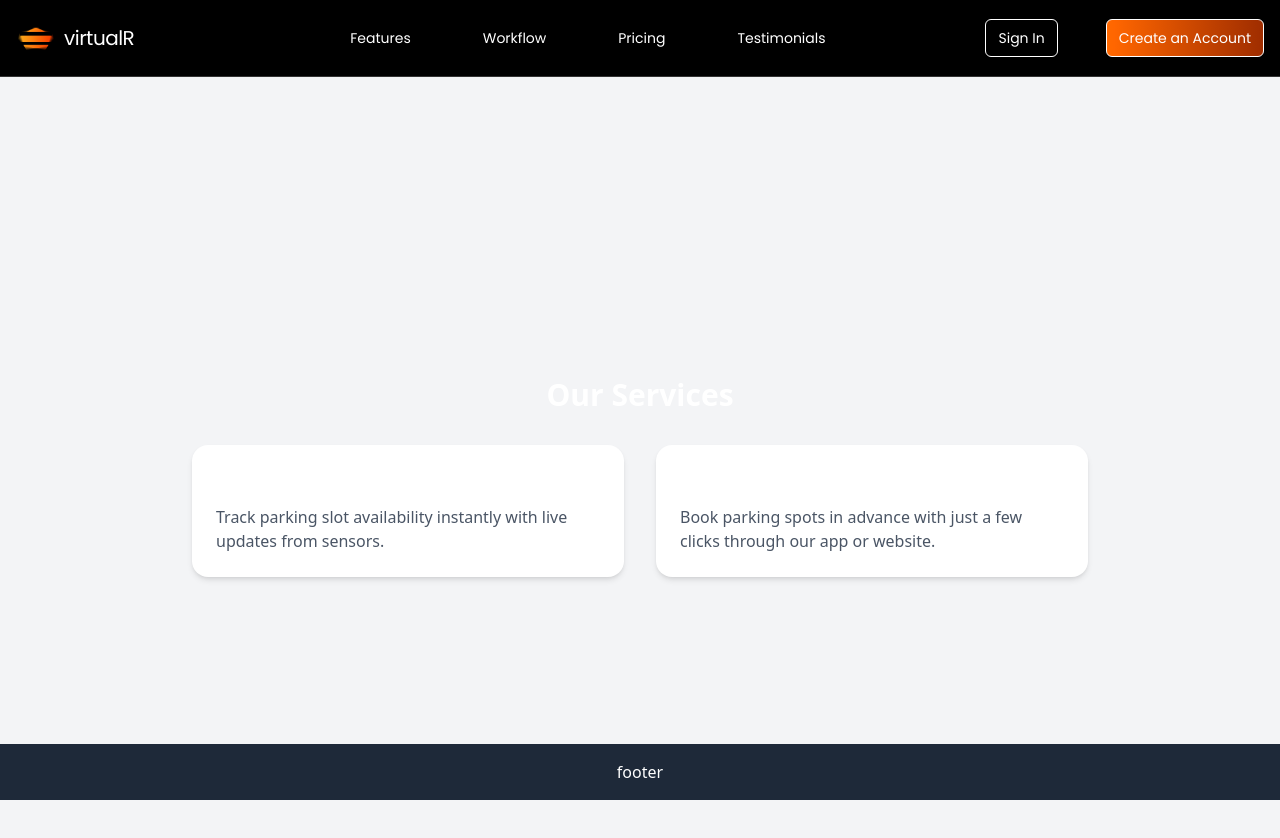
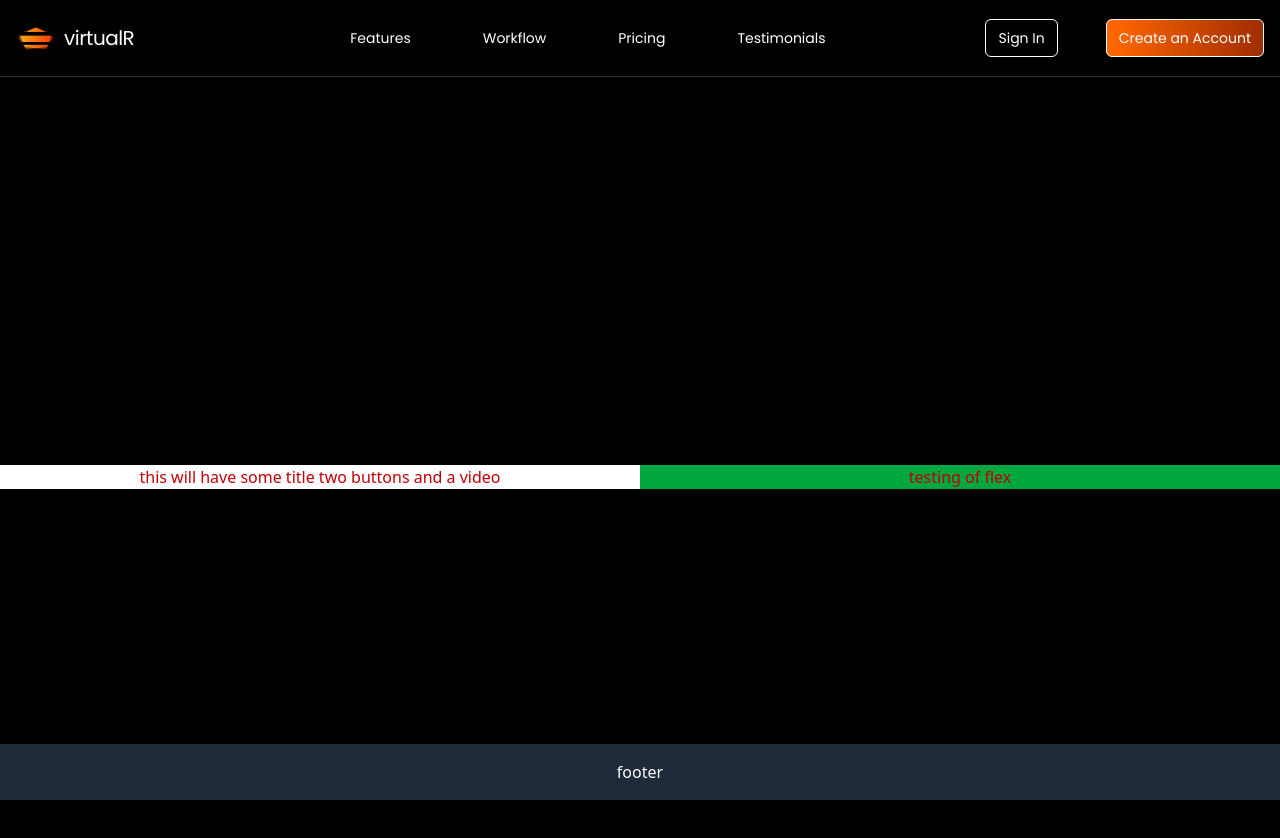
Before and after one commit to prashant9850/first-app, a React (Vite) app: page / in a window 1280 px wide. Shown: the top 838 px of the page. Built offline with nearby package versions, Linux system fonts and the light colour scheme.

Commit message:
main body work

```diff
--- a/src/App.jsx
+++ b/src/App.jsx
@@ -2,13 +2,14 @@ import viteLogo from "/vite.svg";
 import "./App.css";
 import Navbar from "./components/Navbar.jsx";
 import Footer from "./components/Footer.jsx";
-import Adding from "./components/adding.jsx";
+import HeroSection from "./components/heroSection.jsx";
+
 function App() {
   return (
     <>
       <div className="min-h-screen bg-black text-white">
         <Navbar />
-        <Adding />
+        <HeroSection />
         <Footer />
       </div>
     </>
--- a/src/components/Footer.jsx
+++ b/src/components/Footer.jsx
@@ -2,7 +2,7 @@ import React from "react";
 
 function Footer() {
   return (
-    <div className="absolute bottom-0 w-full bg-gray-800 py-4 text-center text-white">
+    <div className="fixed bottom-0 w-full bg-gray-800 py-4 text-center text-white z-50">
       footer
     </div>
   );
--- a/src/components/Navbar.jsx
+++ b/src/components/Navbar.jsx
@@ -9,15 +9,17 @@ function Navbar() {
   const toggleNavbar = () => {
     setMobileDrawerOpen(!mobileDrawerOpen);
   };
+
   return (
     <>
-      <nav className="sticky top-0 z-50 py-3 backdrop-blur-lg border-b border-neutral-700/80 font-[Poppins]">
+      <nav className="sticky top-0 z-50 py-3 backdrop-blur-lg border-b border-neutral-700/80 font-[Poppins] bg-black">
         <div className="container px-4 mx-auto relative text-sm">
           <div className="flex justify-between items-center">
             <div className="flex items-center flex-shrink-0">
               <img src={logo} alt="logo" className="h-10 w-10 mr-2" />
               <span className="text-xl tracking-tight">virtualR</span>
             </div>
+
             <ul className="hidden lg:flex ml-14 space-x-12">
               {navItems.map((item, index) => (
                 <li key={index} className="py-4 px-3">
@@ -25,6 +27,7 @@ function Navbar() {
                 </li>
               ))}
             </ul>
+
             <div className="hidden lg:flex justify-center space-x-12 items-center">
               <a href="#" className="py-2 px-3 border rounded-md">
                 Sign In
@@ -36,20 +39,20 @@ function Navbar() {
                 Create an Account
               </a>
             </div>
+
             <div className="lg:hidden md:flex flex-col justify-end">
               <button onClick={toggleNavbar}>
                 {mobileDrawerOpen ? <X /> : <Menu />}
               </button>
             </div>
           </div>
+
+          {/* Mobile Menu - shown only when mobileDrawerOpen is true */}
           {mobileDrawerOpen && (
-            <div className="fixed right-0 z-20 bg-neutral-900 w-full p-12 flex flex-col justify-center items-center lg:hidden">
-              <ul>
+            <div className="absolute right-4 mt-2 z-40 bg-neutral-900 w-fit p-4 flex flex-col items-end rounded-md shadow-lg lg:hidden">
+              <ul className="flex flex-col space-y-4 pr-2 pt-2">
                 {navItems.map((item, index) => (
-                  <li
-                    key={index}
-                    className="w-[40%] mr-[5%] text-right text-white py-2 "
-                  >
+                  <li key={index} className="text-white">
                     <a href={item.href}>{item.label}</a>
                   </li>
                 ))}
--- a/src/components/adding.jsx
+++ /dev/null
@@ -1,31 +0,0 @@
-import React from "react";
-
-function Adding() {
-  return (
-    <div className="min-h-screen flex flex-col items-center justify-center bg-gray-100 px-4">
-      <h1 className="text-3xl font-bold mb-8">Our Services</h1>
-
-      <div className="grid grid-cols-1 md:grid-cols-2 gap-8 w-full max-w-4xl">
-        <Card
-          title="Real-time Slot Monitoring"
-          description="Track parking slot availability instantly with live updates from sensors."
-        />
-        <Card
-          title="Easy Booking System"
-          description="Book parking spots in advance with just a few clicks through our app or website."
-        />
-      </div>
-    </div>
-  );
-}
-
-function Card({ title, description }) {
-  return (
-    <div className="bg-white rounded-2xl shadow-md p-6 hover:shadow-xl transition duration-300">
-      <h2 className="text-xl font-semibold mb-2">{title}</h2>
-      <p className="text-gray-600">{description}</p>
-    </div>
-  );
-}
-
-export default Adding;
--- /dev/null
+++ b/src/components/heroSection.jsx
@@ -0,0 +1,16 @@
+import React from "react";
+
+const HeroSection = () => {
+  return (
+    <div className="flex items-center justify-center min-h-screen bg-black">
+      <div className="text-center flex items-center justify-center bg-white text-red-700 w-1/2 ">
+        this will have some title two buttons and a video
+      </div>
+      <div className="text-center flex items-center justify-center bg-green-600 text-red-700 w-1/2">
+        testing of flex
+      </div>
+    </div>
+  );
+};
+
+export default HeroSection;
```
